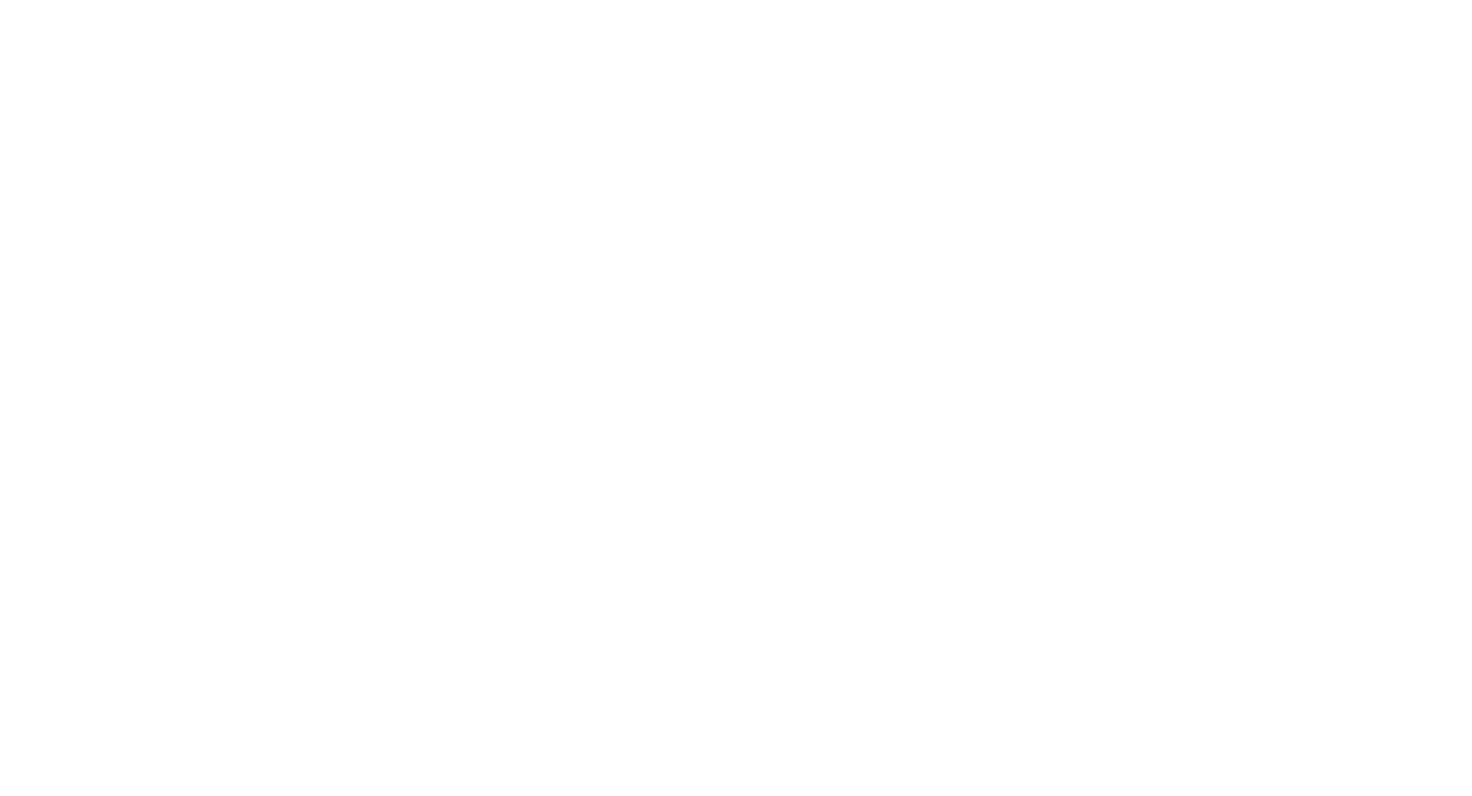
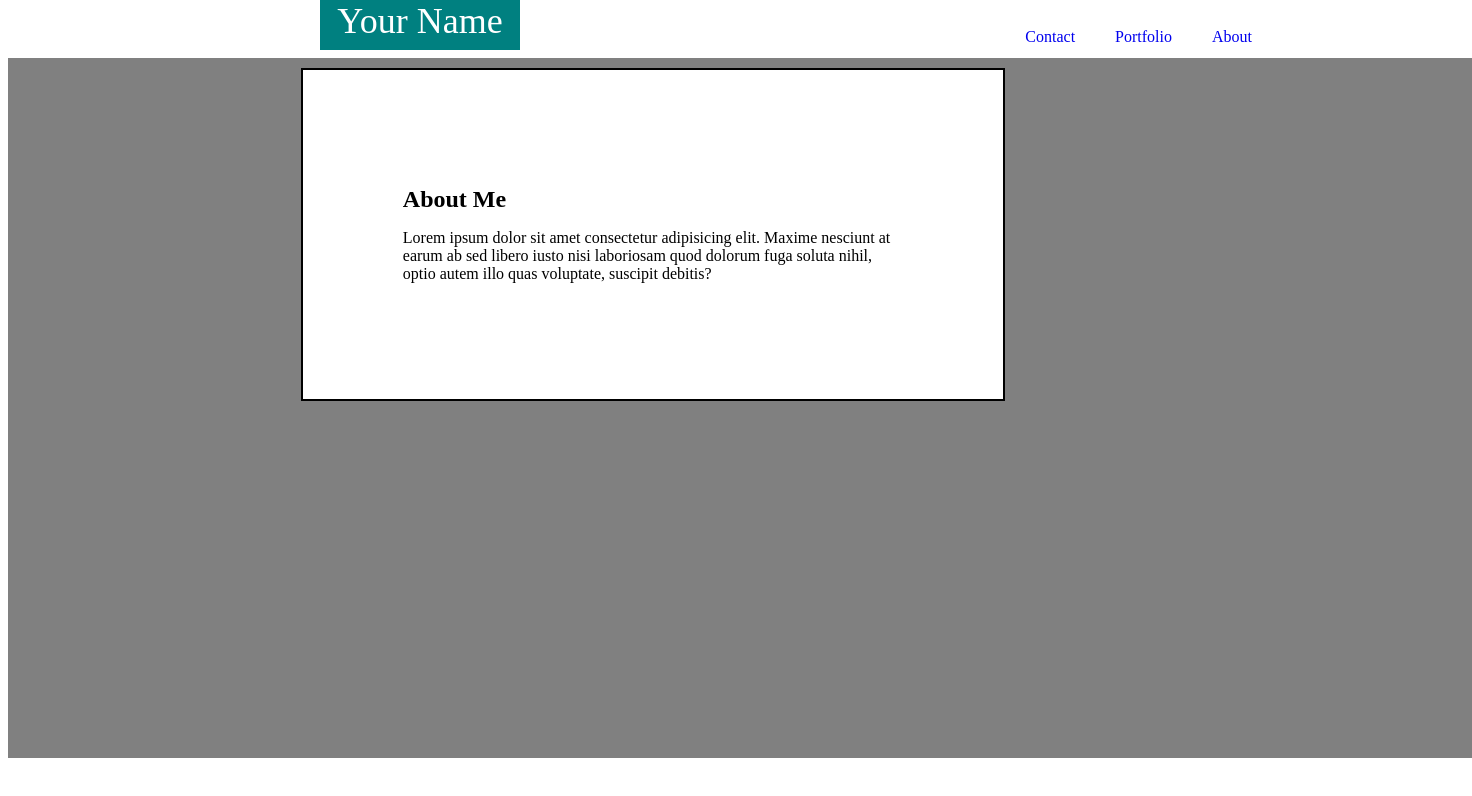
Before and after one commit to christopherdonner/Basic-Portfolio, a plain HTML site: page index.html in a window 1280 px wide. Shown: the whole page, 1472 px wide, since content can reach past the window. Drawn offline with Linux system fonts and the light colour scheme.

Commit message:
working prototype

```diff
--- a/css/style.css
+++ b/css/style.css
@@ -1,60 +1,65 @@
-h1 {
-    float: top;
-    padding-right: 50;
-    padding-left: 50;
-    margin: 50px;
+#yourName {
+    position: fixed;
+    left: 25%;
+    font-size: 36px;
+    width: 200px;
+    height: 50px;
+    top: 0;
+    background: teal;
     text-align: center;
     color: white;
-    background-color: teal;
-    width: 100;
-    margin: 0 auto;
-    height: 50;
-    top: 0;
 }
 
-body {
-    background-color: #efeee7;
-    font-family: Georgia, 'Times New Roman', Times, serif;
-    color: #333333;
-    margin: 0;
-    padding: 0;
+#links {
+    font-family: Arial, Helvetica, sans-serif
+    font-size: 24px;
 }
 
-header {
-    background-color:white;
-    margin: 100;
+#Contact {
+    float: right;
+    padding: 20px;
+    right: 50;
 }
-/*
+
+
+
+#Portfolio {
+    padding: 20px;
+    float: right;
+}
+
+#About {
+    float: right;
+    padding: 20px;
+}
+
+#content {
+    width: 500px;
+    margin: auto 0 auto 0;
+}
+
 h1 {
-    color: #eee;
-    font-size: 28px
-}
-*/
-h2 {
     font-size: 24px;
 }
-.container {
-    text-align: left;
-    margin: 50px;
-    margin: 0 auto;
+
+#main {
+    position: relative;
+    background: gray;
+    padding: 100px;
+    top: 50px;
+    width: 100%;
+    height: 500px;
+    right: 200px;
+    left: 0;
 }
 
-#main-bio {
-    float: left
+
+#AboutMe {
+    position: absolute;
+    padding: 100px;
+    left: 20%;
+    top: 10px;
+    border-style: solid;
+    border-width: 2px;
+    background-color: white;
 }
-
-#contact-info {
-    float: right;
-    top: 0;
-    margin-right: 50px;
-    margin-top: 0;
-}
-
-#bio-image {
-    float: left
-}
-
-#links{
-     float: left;
-     align-items: right;
-}
--- a/index.html
+++ b/index.html
@@ -0,0 +1,28 @@
+<!DOCTYPE html>
+<html lang="en">
+<head>
+    <meta charset="UTF-8">
+    <meta name="viewport" content="width=device-width, initial-scale=1.0">
+    <meta http-equiv="X-UA-Compatible" content="ie=edge">
+    <link rel="stylesheet" href="css/style.css">
+    <title>Document</title>
+</head>
+<header>
+        <div id="yourName">Your Name</div>
+        <div id="links">
+            <a href=#><div id="About">About</div></a>
+            <a href="./portfolio.html"><div id="Portfolio">Portfolio</div></a>
+            <a href="./contact.html"><div id="Contact">Contact</div></a>
+        </div>
+    </header>
+<body>
+<div id="main">
+<div id="AboutMe">
+    <div id="content">
+        <h1>About Me</h1>
+        <p>Lorem ipsum dolor sit amet consectetur adipisicing elit. Maxime nesciunt at earum ab sed libero iusto nisi laboriosam quod dolorum fuga soluta nihil, optio autem illo quas voluptate, suscipit debitis?</p>
+    </div>
+</div>
+</div>
+</body>
+</html>
```
